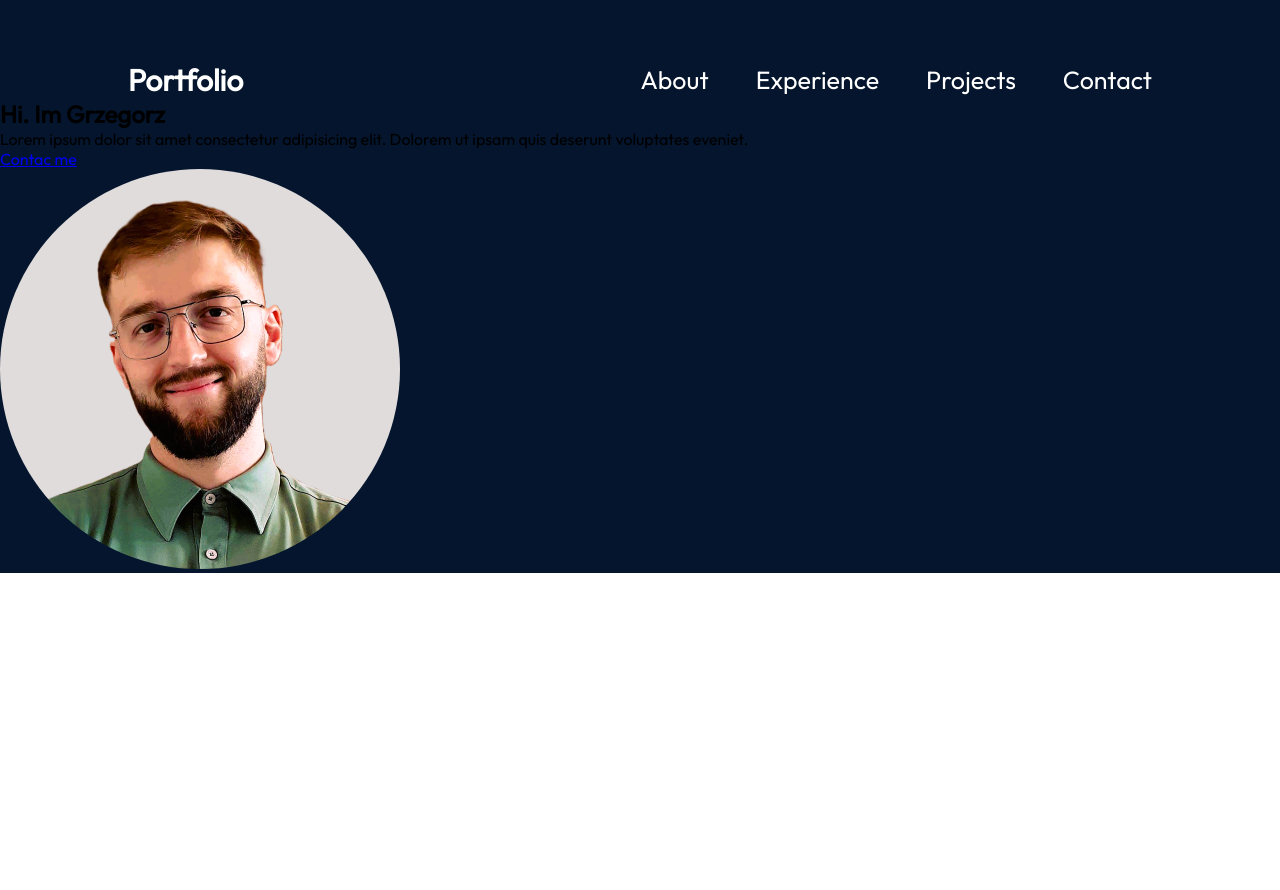
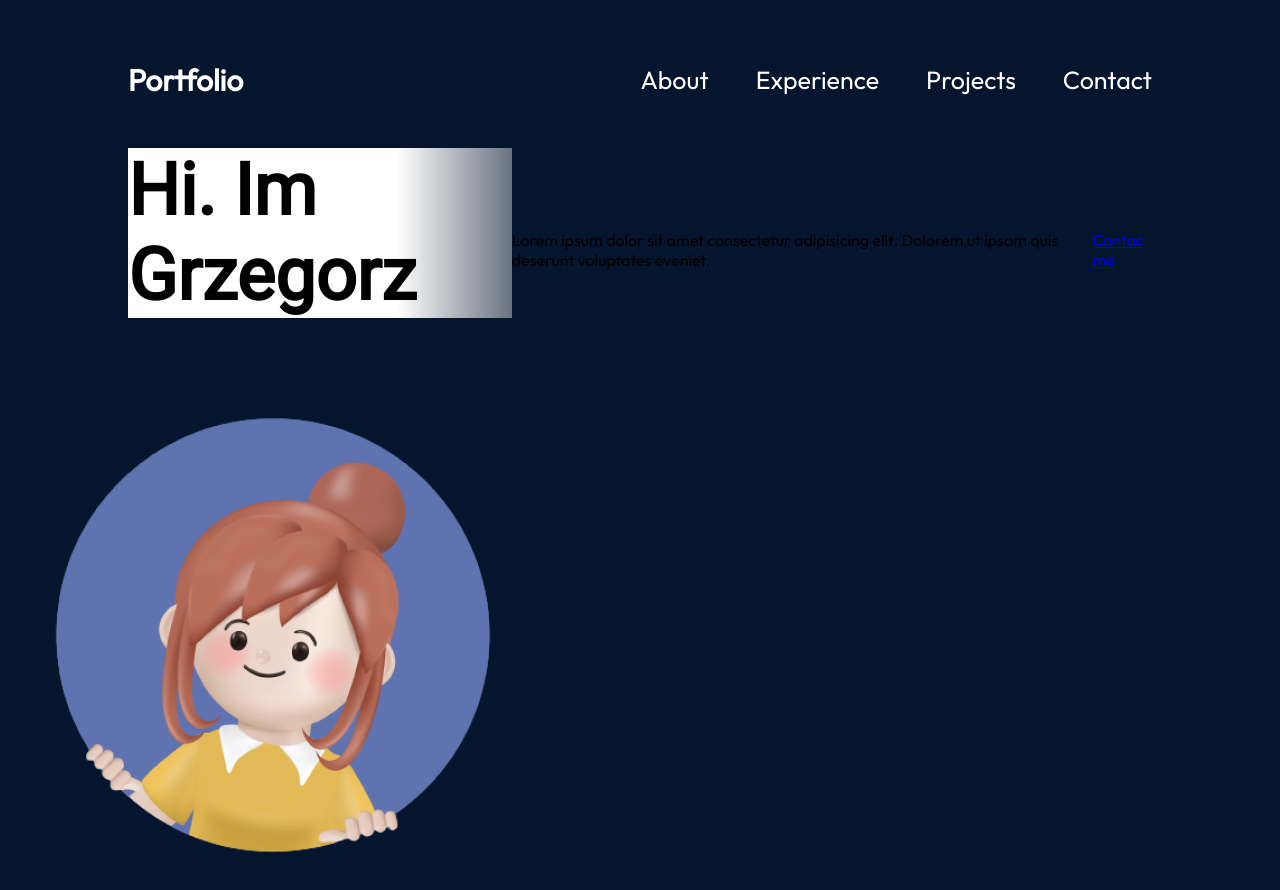
Before and after one commit to GrzegorzKopacki/newPortfolio, a React (Vite) app in the folder newPortfolio/: page / in a window 1280 px wide. Shown: the top 890 px of the page. Before the commit the page ends 800 px from the top, so only its background shows below. Built offline with nearby package versions, Linux system fonts and the light colour scheme.

Commit message:
added styles for hero section

```diff
--- a/newPortfolio/src/components/Hero/Hero.jsx
+++ b/newPortfolio/src/components/Hero/Hero.jsx
@@ -1,5 +1,5 @@
 import styles from "./Hero.module.css";
-import KOPACKI from "../../../assets/hero/gk.png";
+import KOPACKI from "../../../assets/hero/heroImage.png";
 
 export function Hero() {
 	return (
@@ -20,3 +20,5 @@ export function Hero() {
 		</section>
 	);
 }
+
+// 38:49
--- a/newPortfolio/src/components/Hero/Hero.module.css
+++ b/newPortfolio/src/components/Hero/Hero.module.css
@@ -1,5 +1,32 @@
-.heroImg {
-    border-radius: 50%;
-    height: 25rem;
-    width: 25rem;
+@import "../../vars.css";
+
+.container {
+	position: relative;
+	display: flex;
+	align-items: center;
+	justify-content: space-between;
+	margin-top: 49px;
+	z-index: 1;
+	margin-left: 10%;
+	margin-right: 10%;
 }
+
+.content {
+	display: flex;
+	flex-direction: column;
+	align-items: flex-start;
+	color: var(--color-text);
+	z-index: 1;
+}
+
+.title {
+	font-size: 72px;
+	font-weight: 900;
+	margin-bottom: 33px;
+	font-family: var(--font-roboto);
+	background: linear-gradient(
+		90deg,
+		rgba(255, 255, 255, 1) 70%,
+		rgba(255, 255, 255, 0) 120%
+	);
+}
```
Also changed, not shown: newPortfolio/src/vars.css (+4 -3 lines).
